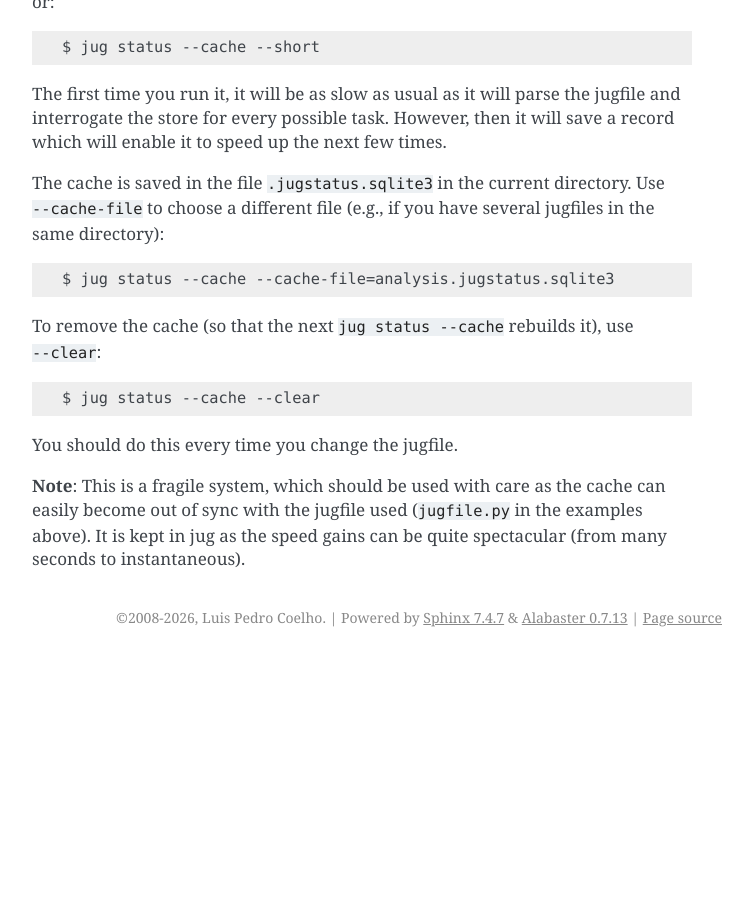
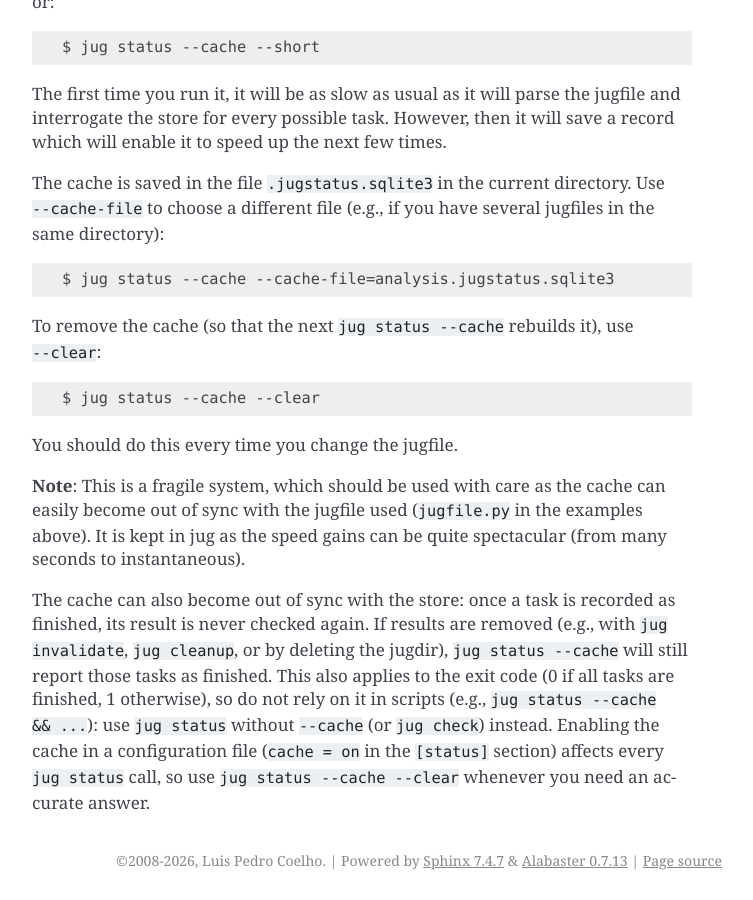
Before and after one commit to luispedro/jug, a Sphinx documentation site: the page built from docs/status.md, in a window 1280 px wide and 900 px high, scrolled down 1330 px. Shown: the whole window, without its empty margins (388-1141 px from the left). Built offline with Sphinx 7.4.7, drawn with Linux system fonts in a browser that asks for light colours; the version number could not be read and is left out; before the commit the page ends 1987 px from its top, so only the background shows below that.

Commit message:
DOC jug status: Warn that --cache can report stale status and exit codes
Once a task is recorded as finished in the cache, the store is not checked
again, so removed results go undetected and `jug status --cache && ...`
can succeed when tasks need to be re-run.

Co-Authored-By: Claude Opus 5.5 <noreply@anthropic.com>

```diff
--- a/docs/status.md
+++ b/docs/status.md
@@ -89,3 +89,13 @@ You should do this every time you change the jugfile.
 can easily become out of sync with the jugfile used (`jugfile.py` in the
 examples above). It is kept in jug as the speed gains can be quite spectacular
 (from many seconds to instantaneous).
+
+The cache can also become out of sync with the store: once a task is recorded
+as finished, its result is never checked again. If results are removed (e.g.,
+with `jug invalidate`, `jug cleanup`, or by deleting the jugdir), `jug status
+--cache` will still report those tasks as finished. This also applies to the
+exit code (0 if all tasks are finished, 1 otherwise), so do not rely on it in
+scripts (e.g., `jug status --cache && ...`): use `jug status` without
+`--cache` (or `jug check`) instead. Enabling the cache in a configuration file
+(`cache = on` in the `[status]` section) affects every `jug status` call, so
+use `jug status --cache --clear` whenever you need an accurate answer.
```
Also changed, not shown: docs/history.md (+3 -1 lines), 2 other files.
